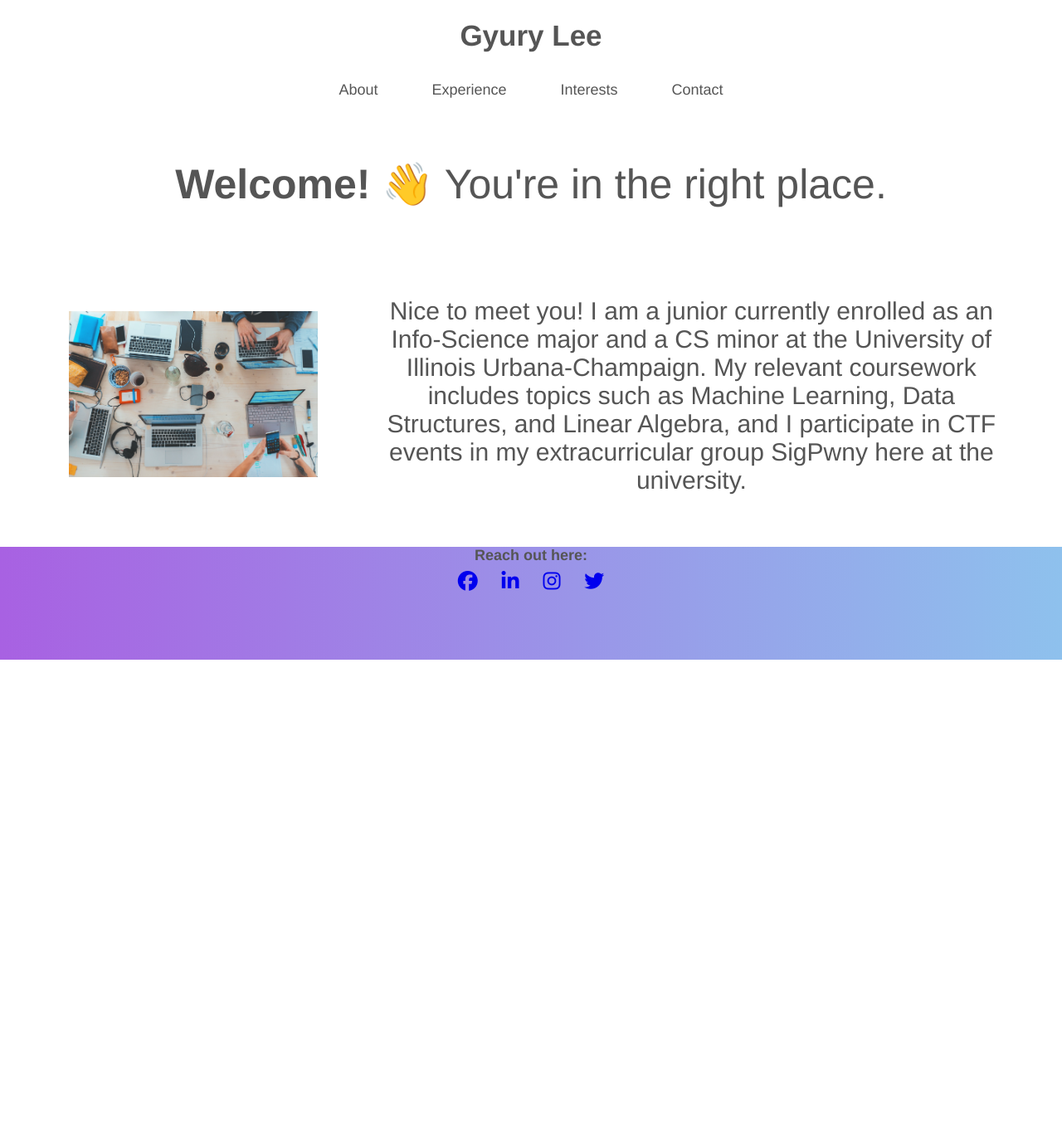
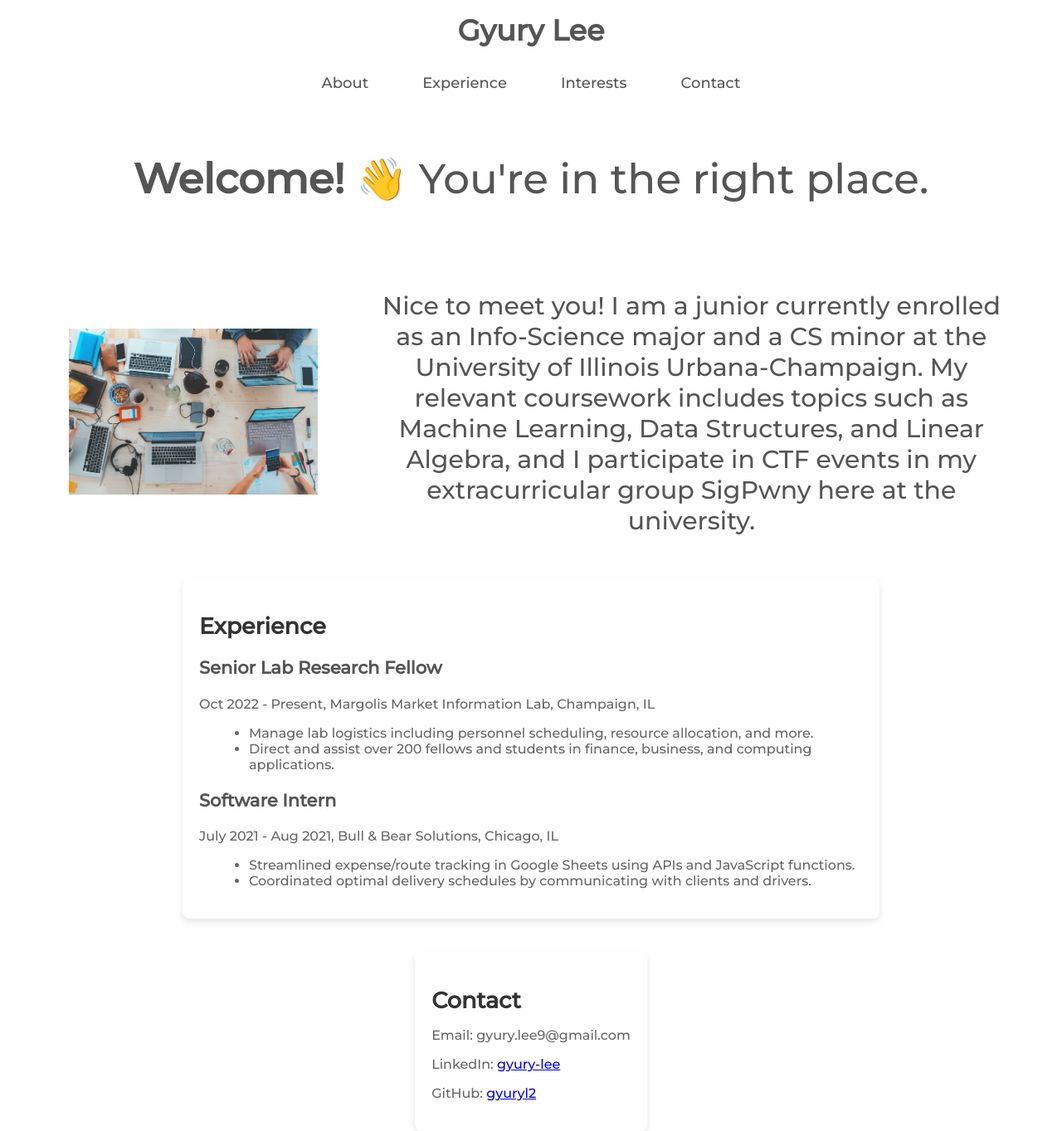
Before and after one commit to gyuryl2/personal-website, a plain HTML site: page index.html in a window 1280 px wide. Shown: the part 5-1368 px from the top of the page at 83% size. Before the commit the page ends 800 px from the top, so only its background shows below. Drawn offline with Linux system fonts and the light colour scheme.

Commit message:
updated resume

```diff
--- a/index.html
+++ b/index.html
@@ -64,7 +64,7 @@
     </div>
     <div class="header-tab menu effect">
         <li><a href="#">About</a></li>
-        <li><a href="gyury-resume-3-27-24.pdf">Experience</a></li>
+        <li><a href="Gyury_resume_5-13.pdf">Experience</a></li>
         <li><a href="p-header.css">Interests</a></li>
         <li><a href="p-header.css">Contact</a></li>
     </div>
@@ -85,7 +85,39 @@
             </p>
         </div>
     </div>
-    <div id="social-background">
+
+        <!-- Experience Section -->
+    <div class="section" id="experience">
+        <h2>Experience</h2>
+        <div class="content">
+            <h3>Senior Lab Research Fellow</h3>
+            <p>Oct 2022 - Present, Margolis Market Information Lab, Champaign, IL</p>
+            <ul>
+                <li>Manage lab logistics including personnel scheduling, resource allocation, and more.</li>
+                <li>Direct and assist over 200 fellows and students in finance, business, and computing applications.</li>
+            </ul>
+
+            <h3>Software Intern</h3>
+            <p>July 2021 - Aug 2021, Bull & Bear Solutions, Chicago, IL</p>
+            <ul>
+                <li>Streamlined expense/route tracking in Google Sheets using APIs and JavaScript functions.</li>
+                <li>Coordinated optimal delivery schedules by communicating with clients and drivers.</li>
+            </ul>
+
+            <!-- Add more experiences as needed -->
+        </div>
+    </div>
+
+    <!-- Contact Section -->
+    <div class="section" id="contact">
+        <h2>Contact</h2>
+        <div class="content">
+            <p>Email: gyury.lee9@gmail.com</p>
+            <p>LinkedIn: <a href="https://linkedin.com/in/gyury-lee">gyury-lee</a></p>
+            <p>GitHub: <a href="https://github.com/gyuryl2">gyuryl2</a></p>
+        </div>
+    </div>
+    <!-- <div id="social-background">
         <strong>Reach out here:</strong>
         <div singleCol class="SMicon">
             <a href="https://facebook.com"><i class="fa-brands fa-facebook"></i></a>
@@ -93,7 +125,7 @@
             <a href="https://instagram.com"><i class="fa-brands fa-instagram"></i></a>
             <a href="https://twitter.com"><i class="fa-brands fa-twitter"></i></a>
         </div>
-    </div>
+    </div> -->
 </body>
 
 </html>
--- a/p-header.css
+++ b/p-header.css
@@ -195,3 +195,44 @@ body {
 .menu.effect li a:hover {
   background: transparent;
 }
+
+
+.section {
+  margin: 20px;
+  padding: 20px;
+  box-shadow: 0 4px 8px rgba(0,0,0,0.1);
+  border-radius: 8px;
+  background-color: #fff;
+  max-width: 800px;
+}
+
+.section h2 {
+  color: #333;
+  margin-bottom: 15px;
+}
+
+.content {
+  margin: 10px 0;
+}
+
+.content p, .content ul {
+  color: #666;
+  font-size: 16px;
+}
+
+.content ul {
+  list-style-type: disc;
+  margin-left: 20px;
+}
+
+/* Ensure the body and html occupy full height to enable smooth scrolling */
+html, body {
+  height: 100%;
+  margin: 0;
+  font-family: 'Montserrat', sans-serif;
+}
+
+/* Add smooth scrolling */
+html {
+  scroll-behavior: smooth;
+}
```
Also changed, not shown: p-buttons.css (line endings or trailing spaces), 4 other files.
